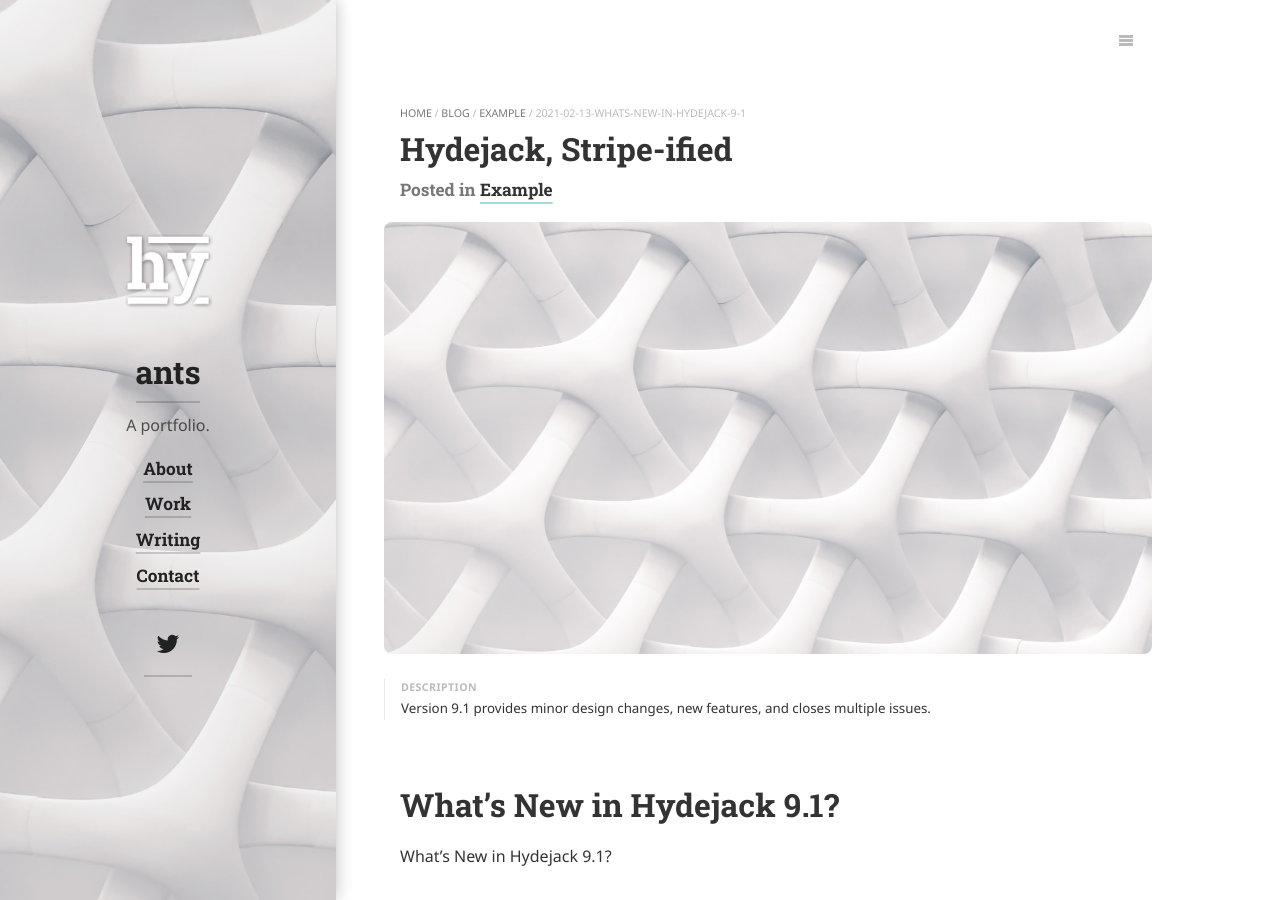
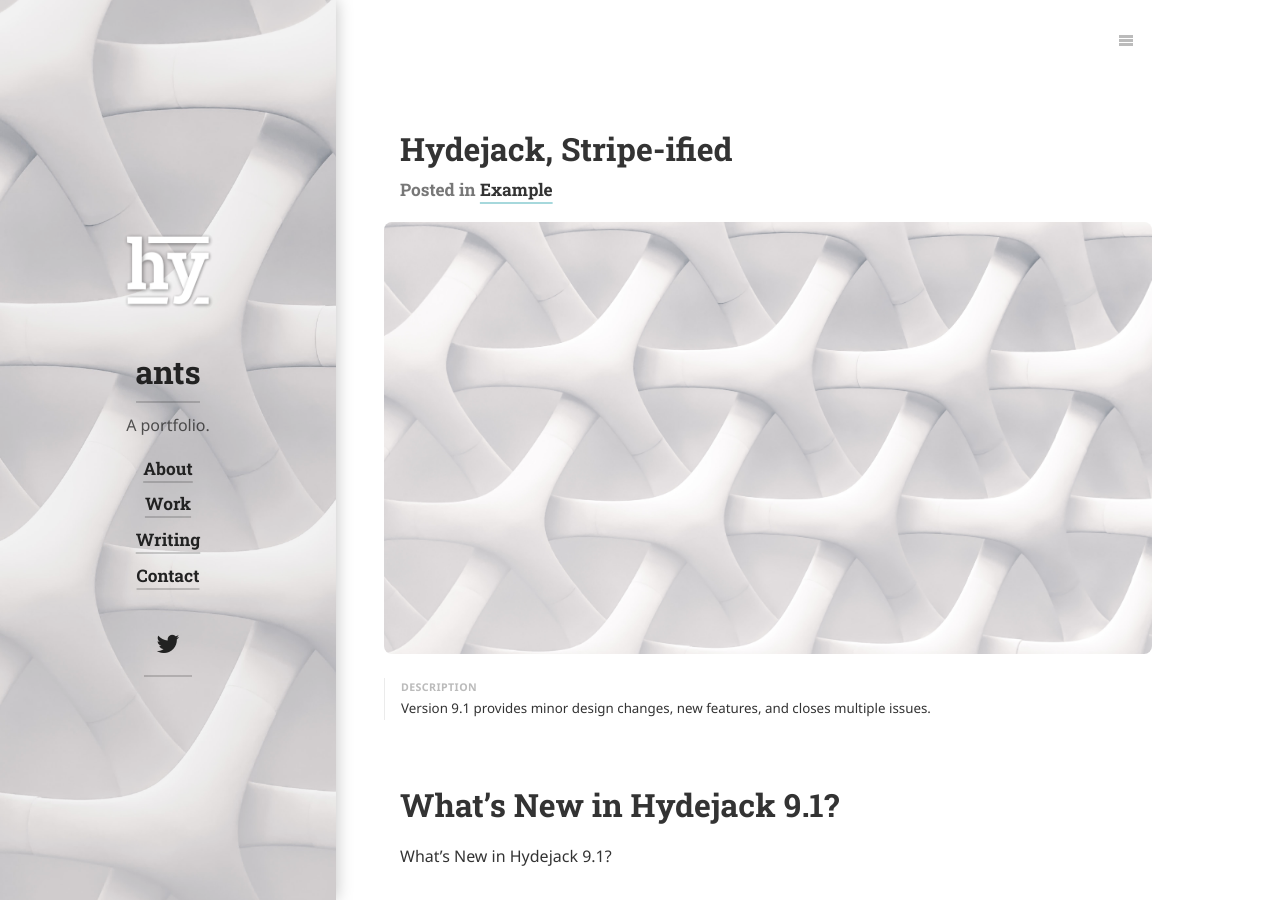
Before and after one commit to antschua/antschua.github.io, a Jekyll site: the page built from example/_posts/2021-02-13-whats-new-in-hydejack-9-1.md, in a window 1280 px wide and 900 px high. Built offline with Jekyll 4.4.1, drawn with Linux system fonts in a browser that asks for light colours; cached includes are drawn as plain includes; nearby versions of some CDN libraries; some web fonts are replaced; library files that are not in the unit come from our copies; part of the change alters nothing that is shown.

```diff
--- a/_config.yml
+++ b/_config.yml
@@ -241,7 +241,7 @@ hydejack:
   no_theme_color:      false
 
   # Disable the breadcrumbs above the title
-  no_breadcrumbs:      false
+  no_breadcrumbs:      true
 
   # Set to `true` when building with the `--lsi` option
   use_lsi:             true
```
Also changed, not shown: about.md (added), contact.md (added), work.md (added), writing.md (added).
